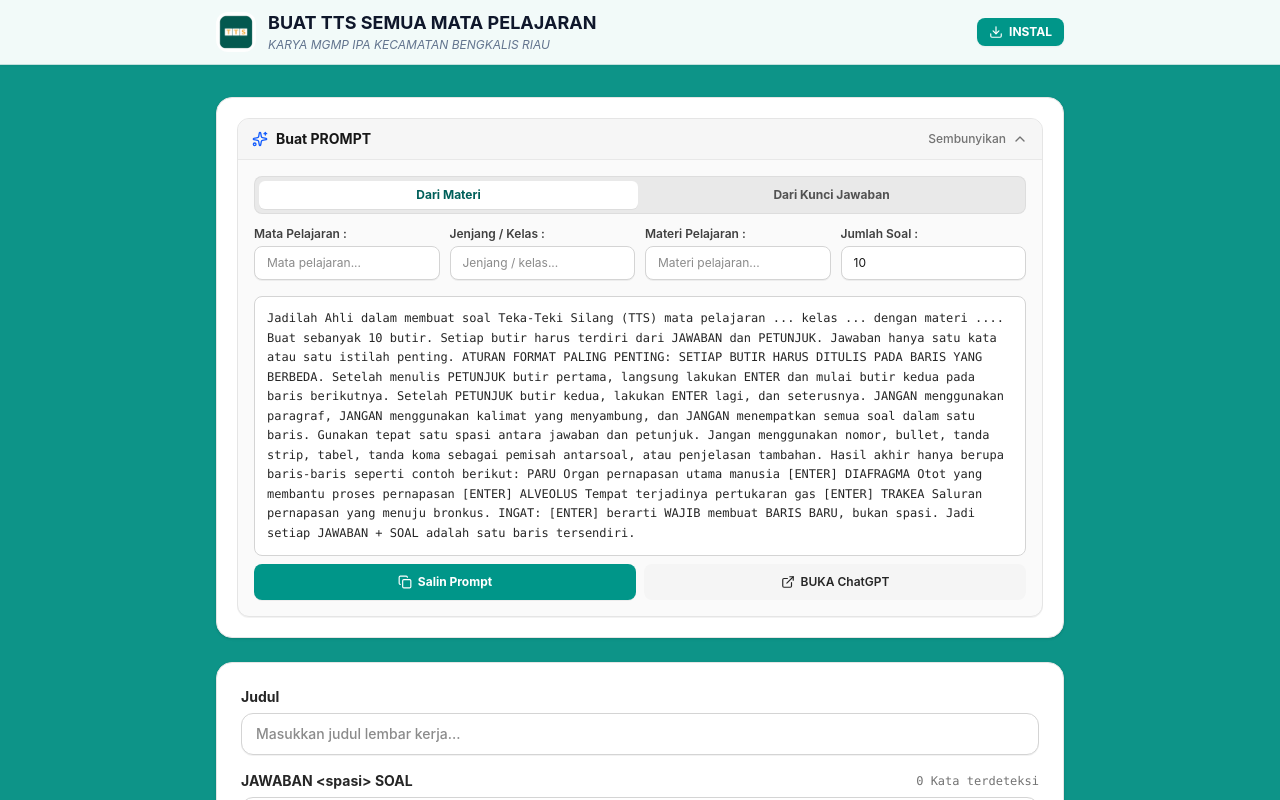
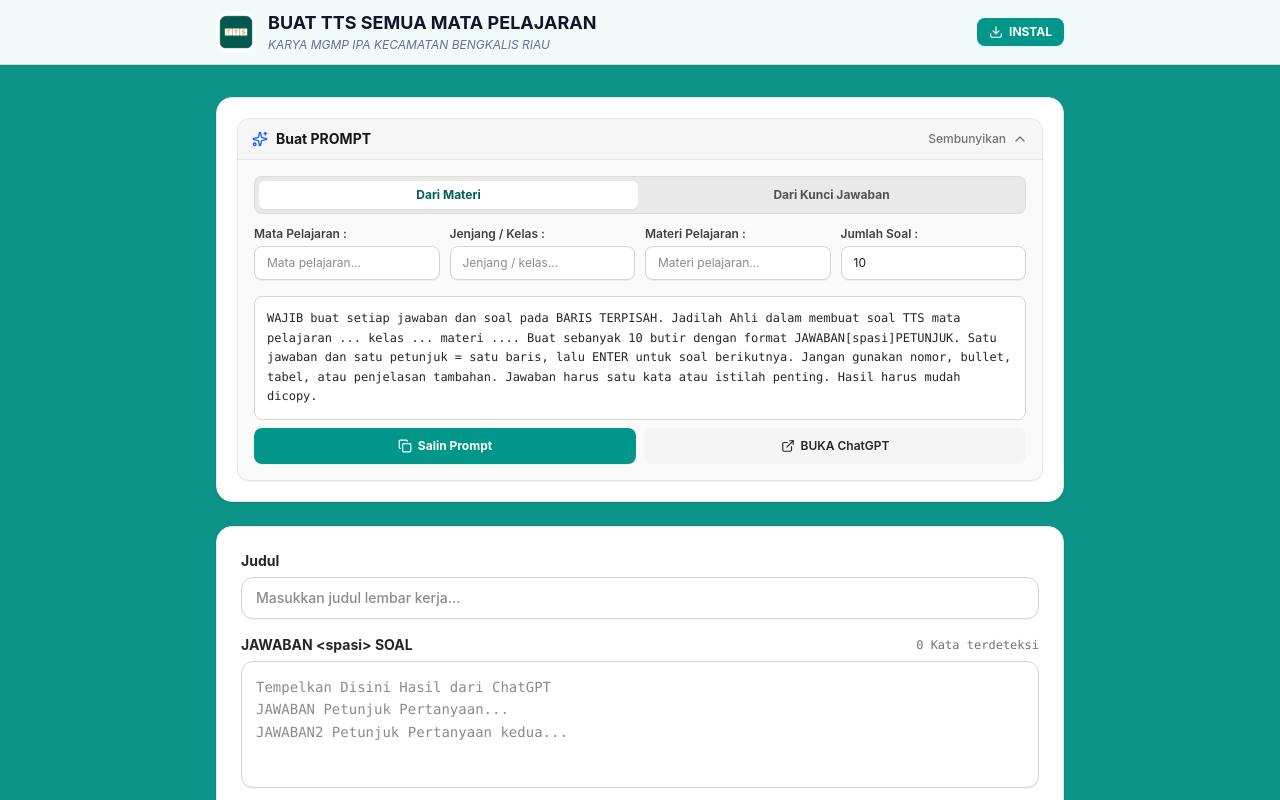
Before and after one commit to hijabgurubertuah/ttsmgmp, a React (Vite) app: page / in a window 1280 px wide. Shown: the top 800 px of the page. Built offline with nearby package versions, Linux system fonts and the light colour scheme; no server answers; the database is empty.

Commit message:
refactor: simplify AI prompt for TTS generation
Refined the prompt instructions to enforce a strict one-item-per-line format, improving reliability and compatibility for parsing the generated crossword data.

```diff
--- a/src/components/WorksheetGenerator.tsx
+++ b/src/components/WorksheetGenerator.tsx
@@ -286,7 +286,7 @@ export const WorksheetGenerator: React.FC = () => {
     const topic = promptTopic.trim() || '...';
     const count = promptCount.trim() || '...';
 
-    return `Jadilah Ahli dalam membuat soal Teka-Teki Silang (TTS) mata pelajaran ${subject} kelas ${grade} dengan materi ${topic}. Buat sebanyak ${count} butir. Setiap butir harus terdiri dari JAWABAN dan PETUNJUK. Jawaban hanya satu kata atau satu istilah penting. ATURAN FORMAT PALING PENTING: SETIAP BUTIR HARUS DITULIS PADA BARIS YANG BERBEDA. Setelah menulis PETUNJUK butir pertama, langsung lakukan ENTER dan mulai butir kedua pada baris berikutnya. Setelah PETUNJUK butir kedua, lakukan ENTER lagi, dan seterusnya. JANGAN menggunakan paragraf, JANGAN menggunakan kalimat yang menyambung, dan JANGAN menempatkan semua soal dalam satu baris. Gunakan tepat satu spasi antara jawaban dan petunjuk. Jangan menggunakan nomor, bullet, tanda strip, tabel, tanda koma sebagai pemisah antarsoal, atau penjelasan tambahan. Hasil akhir hanya berupa baris-baris seperti contoh berikut: PARU Organ pernapasan utama manusia [ENTER] DIAFRAGMA Otot yang membantu proses pernapasan [ENTER] ALVEOLUS Tempat terjadinya pertukaran gas [ENTER] TRAKEA Saluran pernapasan yang menuju bronkus. INGAT: [ENTER] berarti WAJIB membuat BARIS BARU, bukan spasi. Jadi setiap JAWABAN + SOAL adalah satu baris tersendiri.`;
+    return `WAJIB buat setiap jawaban dan soal pada BARIS TERPISAH. Jadilah Ahli dalam membuat soal TTS mata pelajaran ${subject} kelas ${grade} materi ${topic}. Buat sebanyak ${count} butir dengan format JAWABAN[spasi]PETUNJUK. Satu jawaban dan satu petunjuk = satu baris, lalu ENTER untuk soal berikutnya. Jangan gunakan nomor, bullet, tabel, atau penjelasan tambahan. Jawaban harus satu kata atau istilah penting. Hasil harus mudah dicopy.`;
   }, [promptSubject, promptGrade, promptTopic, promptCount]);
 
   // Prompt Tab 2: Dari Kunci Jawaban Satu Kata (dipisahkan koma)
@@ -294,7 +294,7 @@ export const WorksheetGenerator: React.FC = () => {
     const subject = (promptAnswersSubject.trim() || promptSubject.trim()) || '...';
     const answers = promptAnswersList.trim() || '.......';
 
-    return `Jadilah Ahli dalam membuat petunjuk/soal Teka-Teki Silang (TTS) mata pelajaran ${subject} untuk daftar kunci jawaban berikut: ${answers}. Setiap butir harus terdiri dari JAWABAN dan PETUNJUK. Jawaban hanya satu kata atau satu istilah penting. ATURAN FORMAT PALING PENTING: SETIAP BUTIR HARUS DITULIS PADA BARIS YANG BERBEDA. Setelah menulis PETUNJUK butir pertama, langsung lakukan ENTER dan mulai butir kedua pada baris berikutnya. Setelah PETUNJUK butir kedua, lakukan ENTER lagi, dan seterusnya. JANGAN menggunakan paragraf, JANGAN menggunakan kalimat yang menyambung, dan JANGAN menempatkan semua soal dalam satu baris. Gunakan tepat satu spasi antara jawaban dan petunjuk. Jangan menggunakan nomor, bullet, tanda strip, tabel, tanda koma sebagai pemisah antarsoal, atau penjelasan tambahan. INGAT: setiap baris baru adalah [ENTER], sehingga setiap JAWABAN + SOAL adalah satu baris tersendiri.`;
+    return `WAJIB buat setiap jawaban dan soal pada BARIS TERPISAH. Jadilah Ahli dalam membuat soal TTS mata pelajaran ${subject} untuk daftar kunci jawaban: ${answers}. Buat dengan format JAWABAN[spasi]PETUNJUK. Satu jawaban dan satu petunjuk = satu baris, lalu ENTER untuk soal berikutnya. Jangan gunakan nomor, bullet, tabel, atau penjelasan tambahan. Jawaban harus satu kata atau istilah penting. Hasil harus mudah dicopy.`;
   }, [promptAnswersSubject, promptSubject, promptAnswersList]);
 
   const currentActivePrompt = promptActiveTab === 'topic' ? generatedPromptTab1 : generatedPromptTab2;
```
